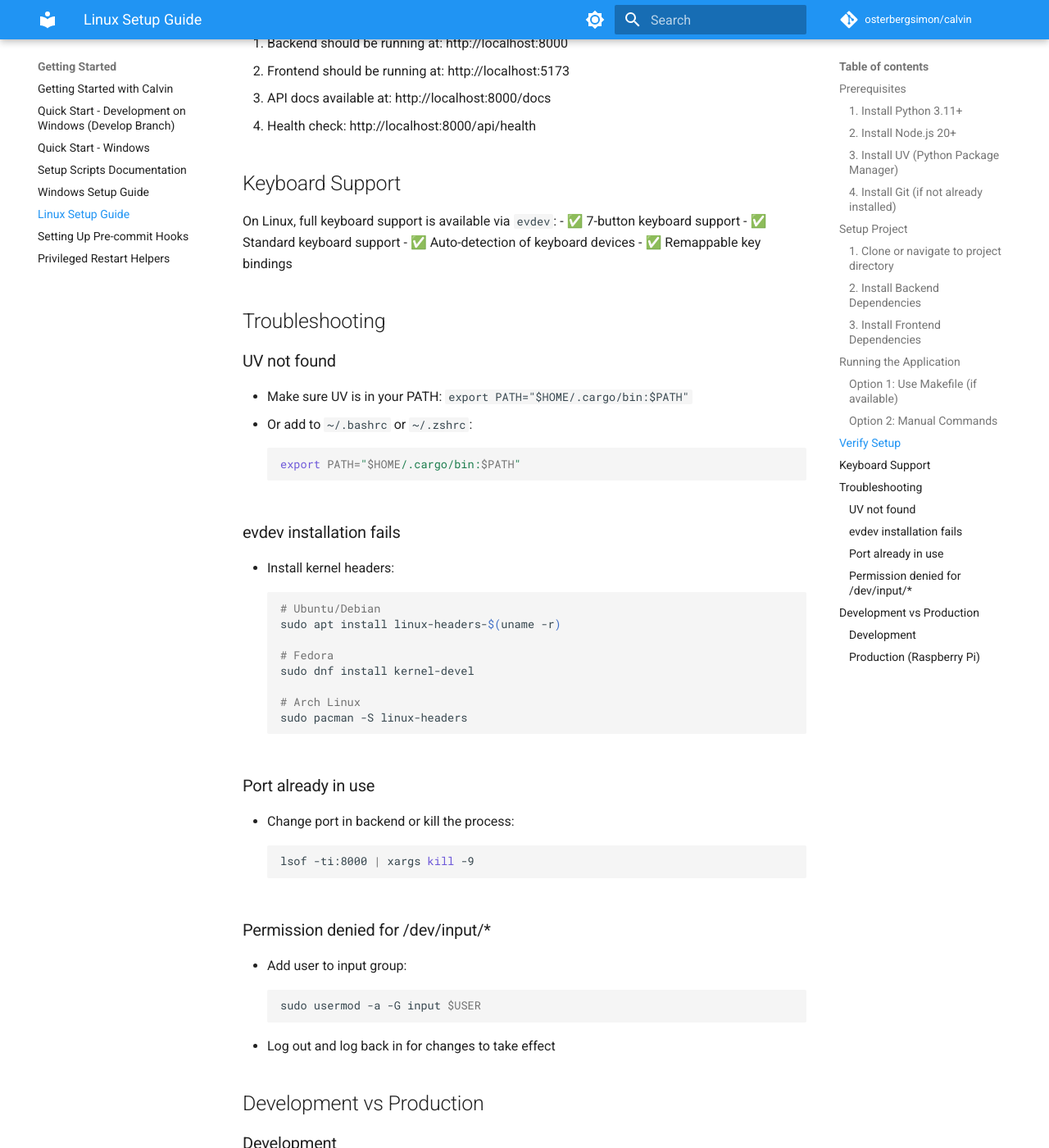
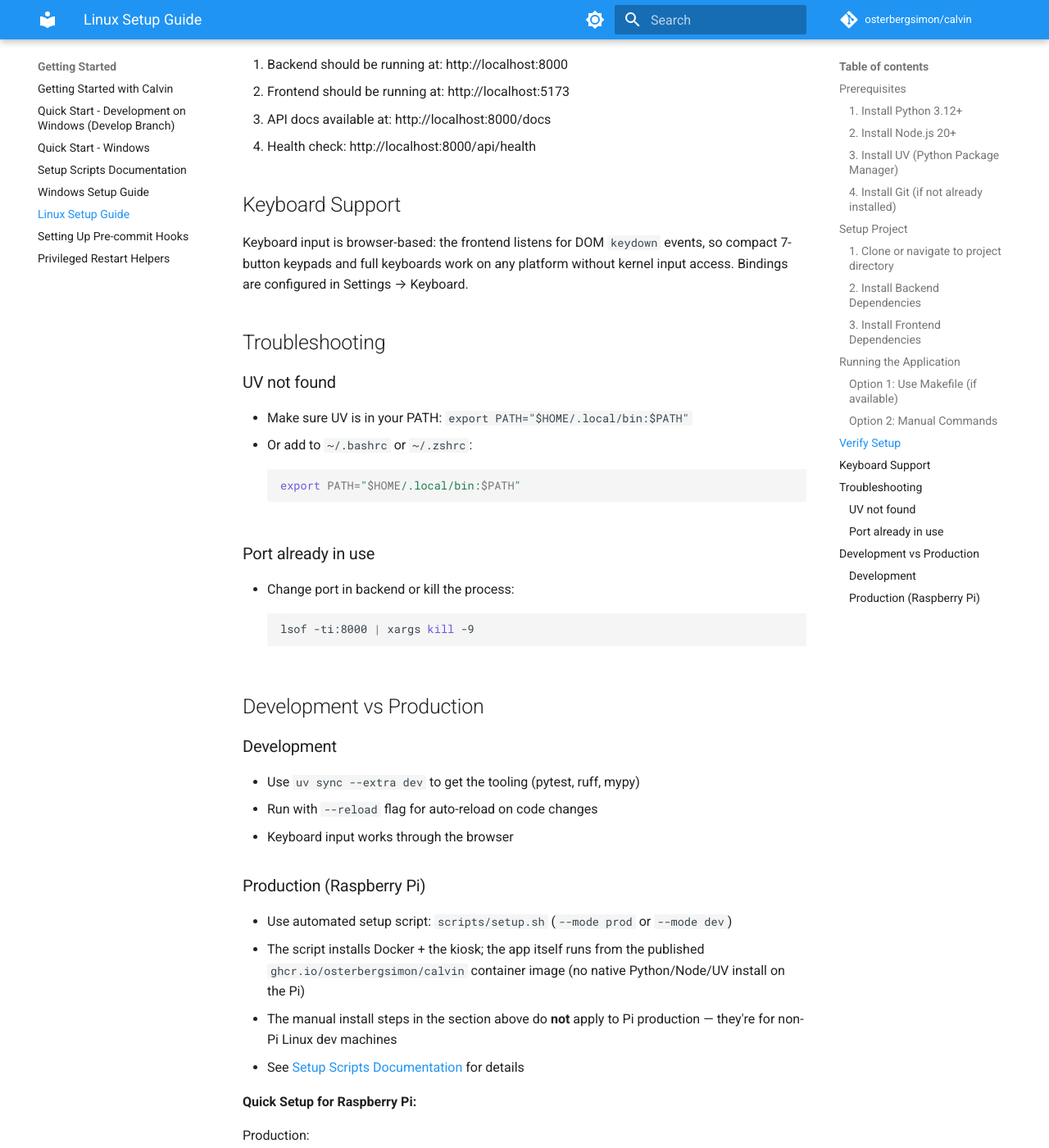
Before and after one commit to osterbergsimon/calvin, an MkDocs documentation site: the page built from docs/setup/SETUP_LINUX.md, in a window 1280 px wide and 1400 px high, scrolled down 2515 px. Shown: the whole window at 82% size. Built offline with MkDocs 1.6.1 and Material for MkDocs 9.7.7, drawn with Linux system fonts in a browser that asks for light colours; comment, search, counter and statistics services are not loaded; some of the changed text lies outside the part shown.

Commit message:
docs: rewrite onboarding around the three topologies (V1, V4, V5, V8)
- Restructure README around all-in-one Pi, remote backend + kiosk, and
  Unraid Docker; link GETTING_STARTED and DEPLOYMENT_TOPOLOGIES, list
  Docker as a prerequisite, and fix the project tree.
- Drop the evdev/--extra linux claims: keyboard input is browser-side.
- Say Python 3.12 everywhere and point uv's PATH at ~/.local/bin.
- Correct the Windows quick start (setup warns instead of switching
  branches; make dev runs Docker Compose).

````diff
--- a/docs/setup/SETUP_LINUX.md
+++ b/docs/setup/SETUP_LINUX.md
@@ -2,14 +2,14 @@
 
 ## Prerequisites
 
-### 1. Install Python 3.11+
+### 1. Install Python 3.12+
 ```bash
 # Ubuntu/Debian
 sudo apt update
-sudo apt install python3.11 python3.11-venv python3-pip
+sudo apt install python3.12 python3.12-venv python3-pip
 
 # Fedora
-sudo dnf install python3.11 python3-pip
+sudo dnf install python3.12 python3-pip
 
 # Arch Linux
 sudo pacman -S python python-pip
@@ -38,8 +38,8 @@
 ```bash
 curl -LsSf https://astral.sh/uv/install.sh | sh
 
-# Add to PATH (if not already added)
-export PATH="$HOME/.cargo/bin:$PATH"
+# uv installs into ~/.local/bin; the installer adds it to your shell profile
+export PATH="$HOME/.local/bin:$PATH"
 
 # Verify
 uv --version
@@ -70,11 +70,12 @@
 ### 2. Install Backend Dependencies
 ```bash
 cd backend
-uv sync --extra linux
+uv sync --extra dev
 cd ..
 ```
 
-**Note:** The `--extra linux` flag installs `evdev` for full keyboard support on Linux.
+**Note:** `--extra dev` adds pytest, ruff, and mypy. No `--extra linux`
+(evdev) is needed: keyboard input is handled by the browser.
 
 ### 3. Install Frontend Dependencies
 ```bash
@@ -114,32 +115,17 @@
 
 ## Keyboard Support
 
-On Linux, full keyboard support is available via `evdev`:
-- ✅ 7-button keyboard support
-- ✅ Standard keyboard support
-- ✅ Auto-detection of keyboard devices
-- ✅ Remappable key bindings
+Keyboard input is browser-based: the frontend listens for DOM `keydown`
+events, so compact 7-button keypads and full keyboards work on any platform
+without kernel input access. Bindings are configured in Settings → Keyboard.
 
 ## Troubleshooting
 
 ### UV not found
-- Make sure UV is in your PATH: `export PATH="$HOME/.cargo/bin:$PATH"`
+- Make sure UV is in your PATH: `export PATH="$HOME/.local/bin:$PATH"`
 - Or add to `~/.bashrc` or `~/.zshrc`:
   ```bash
-  export PATH="$HOME/.cargo/bin:$PATH"
-  ```
-
-### evdev installation fails
-- Install kernel headers:
-  ```bash
-  # Ubuntu/Debian
-  sudo apt install linux-headers-$(uname -r)
-
-  # Fedora
-  sudo dnf install kernel-devel
-
-  # Arch Linux
-  sudo pacman -S linux-headers
+  export PATH="$HOME/.local/bin:$PATH"
   ```
 
 ### Port already in use
@@ -148,26 +134,18 @@
   lsof -ti:8000 | xargs kill -9
   ```
 
-### Permission denied for /dev/input/*
-- Add user to input group:
-  ```bash
-  sudo usermod -a -G input $USER
-  ```
-- Log out and log back in for changes to take effect
-
 ## Development vs Production
 
 ### Development
-- Use `uv sync --extra linux --extra dev` to get all dependencies including `evdev`
+- Use `uv sync --extra dev` to get the tooling (pytest, ruff, mypy)
 - Run with `--reload` flag for auto-reload on code changes
-- Full keyboard support available
+- Keyboard input works through the browser
 
 ### Production (Raspberry Pi)
 - Use automated setup script: `scripts/setup.sh` (`--mode prod` or `--mode dev`)
 - The script installs Docker + the kiosk; the app itself runs from the published `ghcr.io/osterbergsimon/calvin` container image (no native Python/Node/UV install on the Pi)
 - The manual install steps in the section above do **not** apply to Pi production — they're for non-Pi Linux dev machines
 - See [Setup Scripts Documentation](SETUP_SCRIPTS.md) for details
-- Full keyboard support available
 
 **Quick Setup for Raspberry Pi:**
 
````
Also changed, not shown: README.md (+126 -198 lines), backend/README.md (+22 -25 lines), docs/CONTRIBUTING.md (+1 -1 lines), docs/setup/QUICKSTART_DEVELOP.md (+10 -9 lines), docs/setup/SETUP_SCRIPTS.md (+2 -2 lines), docs/setup/SETUP_WINDOWS.md (+4 -4 lines).
